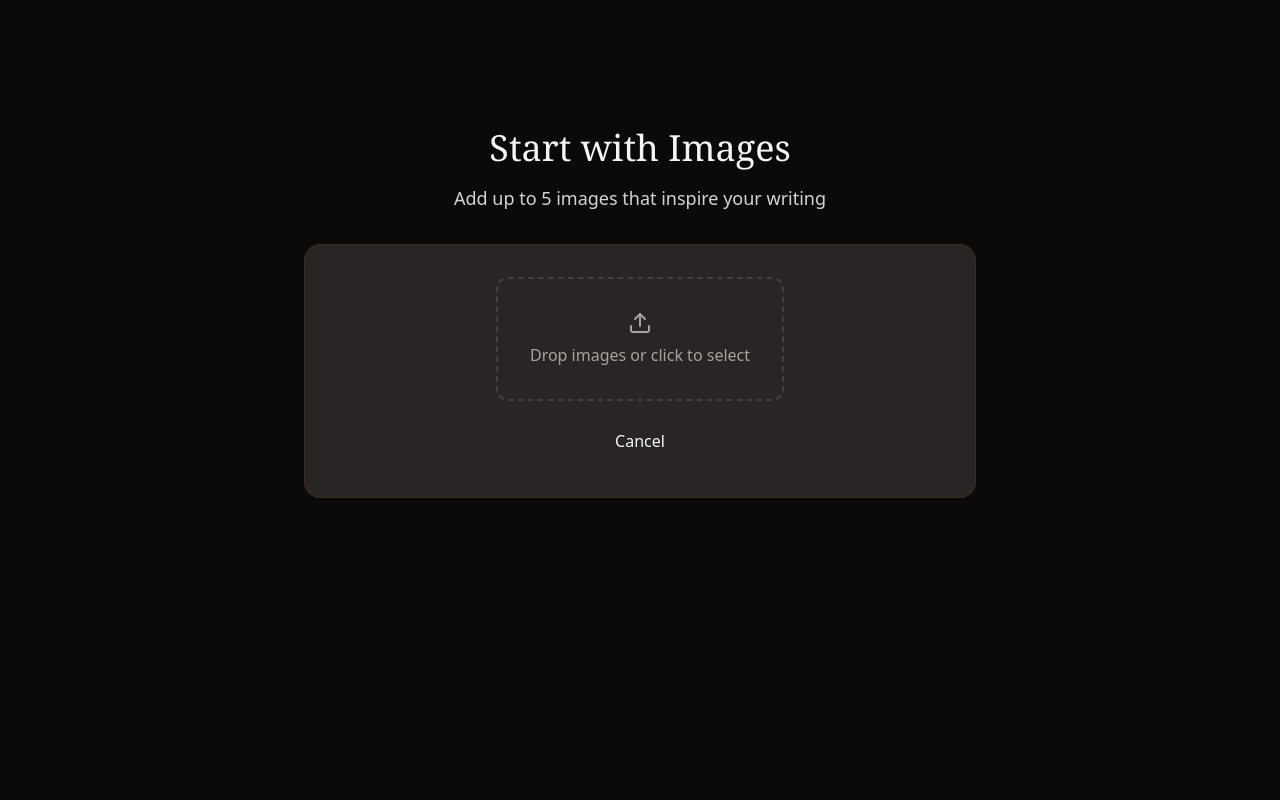
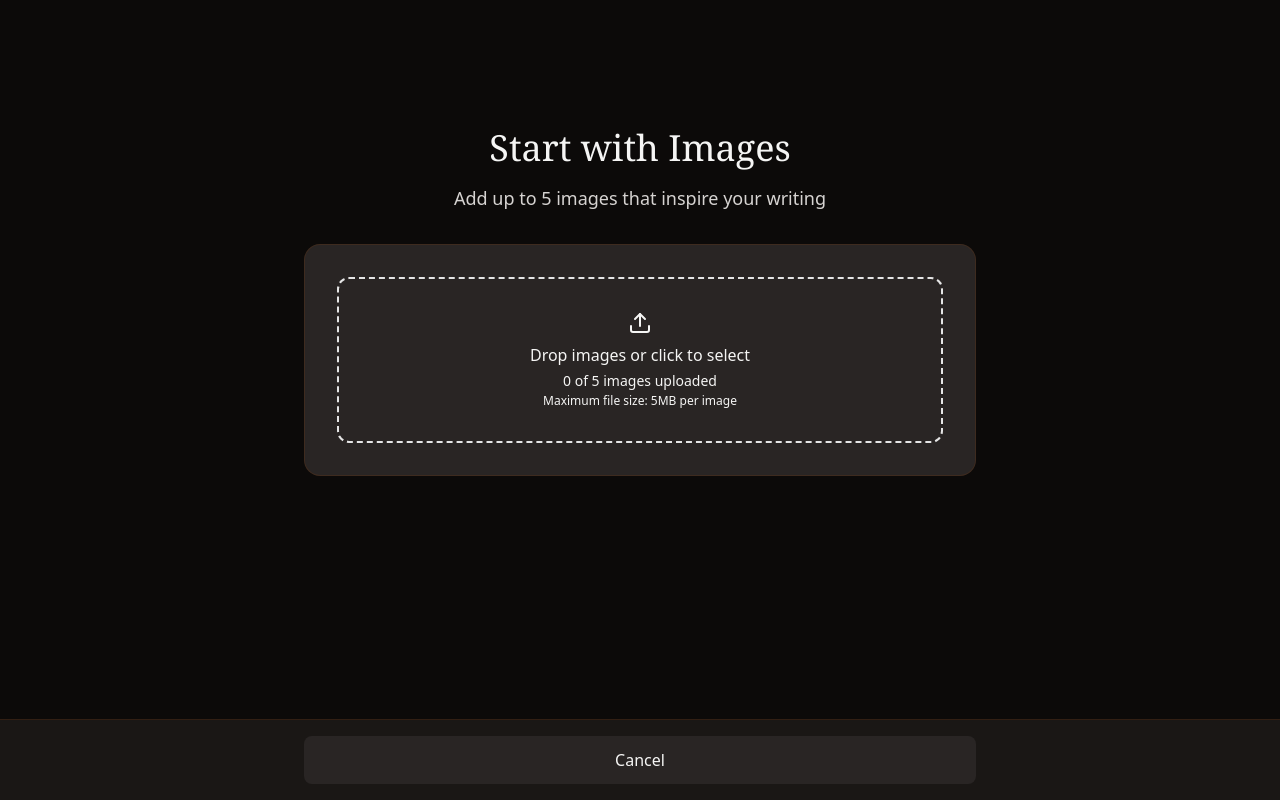
Before and after one commit to benthecoder/memento, a Next.js app: page /home in a window 1280 px wide. Both pictures are taken after a click on the button "New Entry". Built offline with nearby package versions, Linux system fonts and the light colour scheme.

Commit message:
fix image upload overflow and add max file size limit

```diff
--- a/app/components/image-upload-prompt.tsx
+++ b/app/components/image-upload-prompt.tsx
@@ -22,15 +22,25 @@ export function ImageUploadPrompt({ onClose }: ImageUploadPromptProps) {
 
   const handleFileSelect = async (files: FileList) => {
     const newFiles = Array.from(files);
-    const totalFiles = selectedFiles.length + newFiles.length;
+
+    // Filter out duplicates based on file name and size
+    const uniqueNewFiles = newFiles.filter((newFile) => {
+      return !selectedFiles.some(
+        (existingFile) =>
+          existingFile.name === newFile.name &&
+          existingFile.size === newFile.size
+      );
+    });
+
+    const totalFiles = selectedFiles.length + uniqueNewFiles.length;
 
     if (totalFiles > 5) {
       alert('Maximum 5 images allowed');
       return;
     }
 
-    setSelectedFiles((prev) => [...prev, ...newFiles]);
-    const urls = newFiles.map((file) => URL.createObjectURL(file));
+    setSelectedFiles((prev) => [...prev, ...uniqueNewFiles]);
+    const urls = uniqueNewFiles.map((file) => URL.createObjectURL(file));
     setPreviewUrls((prev) => [...prev, ...urls]);
   };
 
@@ -93,8 +103,9 @@ export function ImageUploadPrompt({ onClose }: ImageUploadPromptProps) {
       initial={{ opacity: 0 }}
       animate={{ opacity: 1 }}
       exit={{ opacity: 0 }}
-      className="min-h-screen pt-20 px-4"
+      className="min-h-screen w-full flex flex-col"
     >
+      <div className="flex-1 overflow-y-auto pt-20 px-4 pb-32">
         <div className="max-w-2xl mx-auto mt-12 space-y-8">
           <div className="text-center space-y-4">
             <h1 className="text-4xl font-serif text-stone-100">
@@ -106,40 +117,47 @@ export function ImageUploadPrompt({ onClose }: ImageUploadPromptProps) {
           </div>
 
           <div className="bg-[#292524] border border-amber-800/20 rounded-2xl p-8">
+            <ImageUpload
+              onUpload={handleFileSelect}
+              isDisabled={isUploading}
+              multiple
+              currentImageCount={selectedFiles.length}
+            />
             {/* Preview Grid */}
             {previewUrls.length > 0 && (
-            <div className="grid grid-cols-2 gap-4 mb-6">
+              <div className="mt-4 grid grid-cols-3 sm:grid-cols-4 gap-2">
                 {previewUrls.map((url, idx) => (
-                <div key={idx} className="relative aspect-[3/2]">
+                  <div key={idx} className="relative aspect-square group">
                     <Image
                       src={url}
                       alt=""
                       fill
-                    className="object-cover rounded-lg"
+                      className="object-cover rounded-md"
+                      // Add sizes prop for better performance
+                      sizes="(max-width: 640px) 33vw, 25vw"
                     />
                     <button
                       onClick={() => removeImage(idx)}
-                    className="absolute top-2 right-2 p-1 bg-black/50 rounded-full hover:bg-black/70"
+                      className="absolute top-1 right-1 p-1 bg-black/50
+                             rounded-full hover:bg-black/70 opacity-0
+                             group-hover:opacity-100 transition-opacity"
                     >
-                    <X className="w-4 h-4" />
+                      <X className="w-3 h-3" />
                     </button>
                   </div>
                 ))}
               </div>
             )}
+          </div>
+        </div>
+      </div>
 
-          <div className="flex flex-col items-center gap-4">
-            <ImageUpload
-              onUpload={handleFileSelect}
-              isDisabled={isUploading}
-              multiple
-            />
-
-            <div className="flex w-full gap-4">
+      {/* Fixed bottom bar for buttons */}
+      <div className="fixed bottom-0 left-0 right-0 bg-[#1C1917]/95 backdrop-blur-sm border-t border-amber-800/20 p-4">
+        <div className="max-w-2xl mx-auto flex gap-4">
           <button
             onClick={onClose}
-                className="flex-1 py-3 bg-stone-800 hover:bg-stone-700
-                         rounded-lg transition-colors"
+            className="flex-1 py-3 bg-stone-800 hover:bg-stone-700 rounded-lg transition-colors"
           >
             Cancel
           </button>
@@ -148,16 +166,13 @@ export function ImageUploadPrompt({ onClose }: ImageUploadPromptProps) {
             <button
               onClick={handleUpload}
               disabled={isUploading}
-                  className="flex-1 py-3 bg-stone-700 hover:bg-stone-600
-                           disabled:opacity-50 rounded-lg transition-colors"
+              className="flex-1 py-3 bg-stone-700 hover:bg-stone-600 disabled:opacity-50 rounded-lg transition-colors"
             >
               {isUploading ? 'Processing images...' : 'Continue'}
             </button>
           )}
         </div>
       </div>
-        </div>
-      </div>
     </motion.div>
   );
 }
--- a/app/components/image-upload.tsx
+++ b/app/components/image-upload.tsx
@@ -4,25 +4,62 @@ import { useCallback } from 'react';
 import { useDropzone } from 'react-dropzone';
 import { Upload } from 'lucide-react';
 
+const MAX_FILE_SIZE = 5 * 1024 * 1024; // 5MB in bytes
+
 interface ImageUploadProps {
   onUpload: (files: FileList) => void;
   isDisabled?: boolean;
   multiple?: boolean;
+  currentImageCount: number;
+  maxImages?: number;
+  onError?: (message: string) => void;
 }
 
 export function ImageUpload({
   onUpload,
   isDisabled,
   multiple,
+  currentImageCount,
+  maxImages = 5,
+  onError,
 }: ImageUploadProps) {
+  const hasReachedLimit = currentImageCount >= maxImages;
+  const effectivelyDisabled = isDisabled || hasReachedLimit;
+
   const onDrop = useCallback(
     (acceptedFiles: File[]) => {
-      // Convert File[] to FileList
+      // Check file sizes
+      const oversizedFiles = acceptedFiles.filter(
+        (file) => file.size > MAX_FILE_SIZE
+      );
+      if (oversizedFiles.length > 0) {
+        onError?.('Images must be less than 5MB');
+        return;
+      }
+
+      // Create a hash of each file using name + size + lastModified
+      const fileHash = (file: File) =>
+        `${file.name}-${file.size}-${file.lastModified}`;
+
+      // Remove duplicates from the newly dropped files themselves
+      const uniqueFiles = acceptedFiles.reduce((acc: File[], file) => {
+        const hash = fileHash(file);
+        const isDuplicate = acc.some((f) => fileHash(f) === hash);
+        if (!isDuplicate) acc.push(file);
+        return acc;
+      }, []);
+
+      if (uniqueFiles.length < acceptedFiles.length) {
+        // Optional: Notify user that duplicates were skipped
+        console.log('Duplicate files were skipped');
+      }
+
+      // Convert unique File[] to FileList
       const dataTransfer = new DataTransfer();
-      acceptedFiles.forEach((file) => dataTransfer.items.add(file));
+      uniqueFiles.forEach((file) => dataTransfer.items.add(file));
       onUpload(dataTransfer.files);
     },
-    [onUpload]
+    [onUpload, onError]
   );
 
   const { getRootProps, getInputProps, isDragActive } = useDropzone({
@@ -30,31 +67,62 @@ export function ImageUpload({
     accept: {
       'image/*': ['.png', '.jpg', '.jpeg', '.webp'],
     },
-    disabled: isDisabled,
+    disabled: effectivelyDisabled,
     multiple,
+    maxSize: MAX_FILE_SIZE, // Add maxSize to dropzone config
+    onDropRejected: (fileRejections) => {
+      const isSizeError = fileRejections.some((rejection) =>
+        rejection.errors.some((error) => error.code === 'file-too-large')
+      );
+      if (isSizeError) {
+        onError?.('Images must be less than 5MB');
+      }
+    },
   });
 
   return (
     <div
       {...getRootProps()}
       className={`border-2 border-dashed rounded-xl p-8 text-center
-                 transition-colors cursor-pointer
-                 ${
-                   isDragActive
-                     ? 'border-stone-400 bg-stone-800/50'
-                     : 'border-stone-700'
-                 }
-                 ${
-                   isDisabled
-                     ? 'opacity-50 cursor-not-allowed'
-                     : 'hover:border-stone-500'
-                 }`}
+              transition-colors cursor-pointer relative
+              ${
+                isDragActive
+                  ? 'border-text-secondary bg-surface-hover'
+                  : 'border-accent-muted'
+              }
+              ${
+                effectivelyDisabled
+                  ? 'opacity-50 cursor-not-allowed bg-gray-50'
+                  : 'hover:border-accent'
+              }`}
     >
       <input {...getInputProps()} />
-      <Upload className="w-6 h-6 mx-auto mb-2 text-stone-400" />
-      <p className="text-stone-400">
-        {isDragActive ? 'Drop images here' : 'Drop images or click to select'}
+      <Upload
+        className={`w-6 h-6 mx-auto mb-2 ${
+          hasReachedLimit ? 'text-red-400' : 'text-text-muted'
+        }`}
+      />
+      <p
+        className={`${
+          hasReachedLimit ? 'text-red-500 font-medium' : 'text-text-muted'
+        }`}
+      >
+        {hasReachedLimit
+          ? `Maximum ${maxImages} images reached`
+          : isDragActive
+          ? 'Drop images here'
+          : 'Drop images or click to select'}
       </p>
+      <div className="mt-1 space-y-0.5">
+        {!hasReachedLimit && (
+          <p className="text-sm text-text-muted">
+            {currentImageCount} of {maxImages} images uploaded
+          </p>
+        )}
+        <p className="text-xs text-text-muted">
+          Maximum file size: 5MB per image
+        </p>
+      </div>
     </div>
   );
 }
```
Lines whose indentation alone changed are shown as unchanged.
